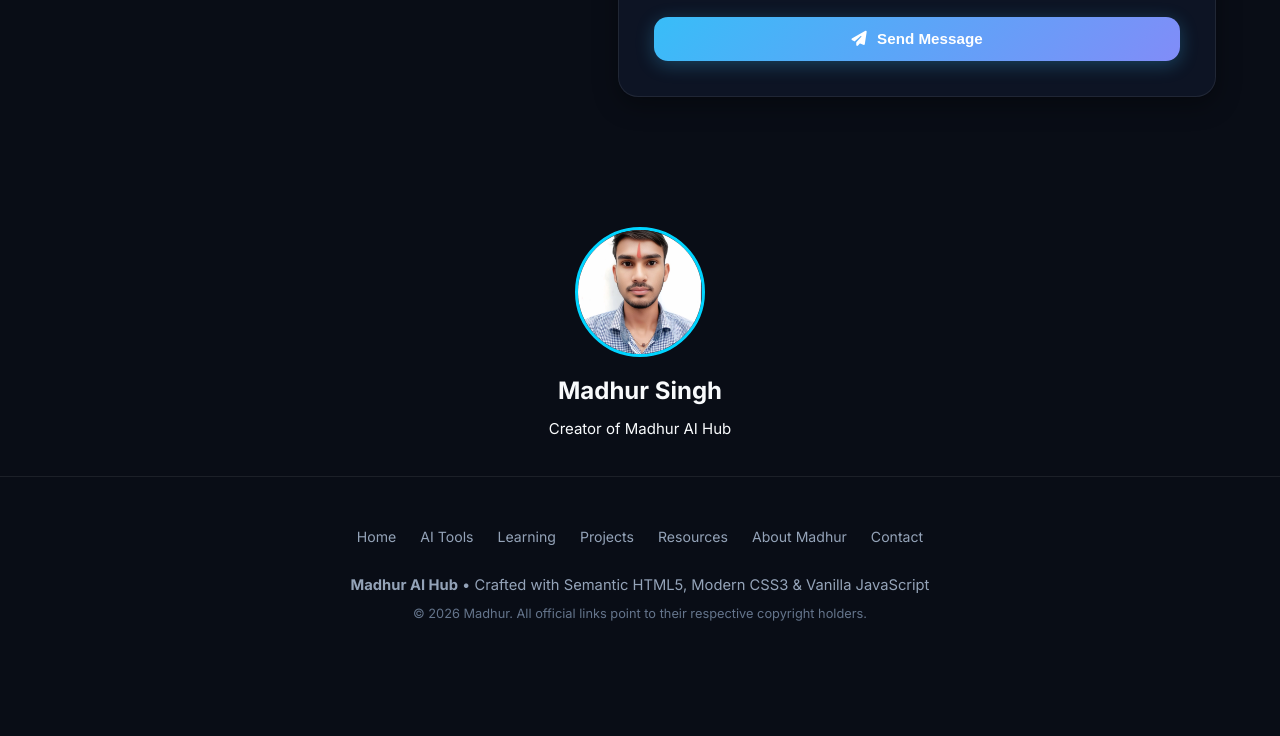
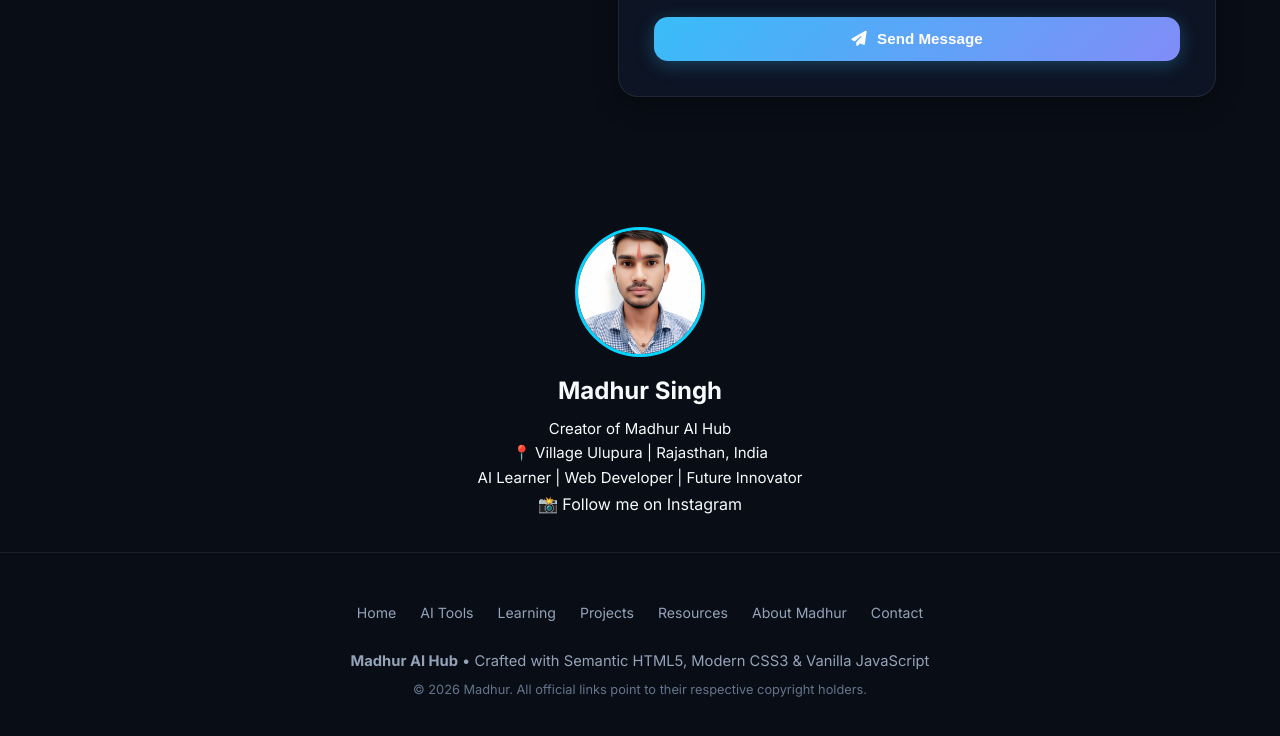
Before and after one commit to madhursingh259-ctrl/madhur-ai-hub, a plain HTML site: page index.html in a window 1280 px wide. Shown: the part 8162-8898 px from the top of the page. Before the commit the page ends 8834 px from the top, so only its background shows below. Drawn offline with Linux system fonts and the light colour scheme.

Commit message:
Enhance owner profile with additional information
Added location, skills, and Instagram link for owner profile.

```diff
--- a/index.html
+++ b/index.html
@@ -846,8 +846,26 @@
   <div class="owner-photo-frame">
     <img src="Madhur%20AI%20Hub%20image%20of%20owner.jpeg" alt="Madhur Singh">
   </div>
+
   <h2>Madhur Singh</h2>
   <p>Creator of Madhur AI Hub</p>
+
+  <p class="owner-location">
+    📍 Village Ulupura | Rajasthan, India
+  </p>
+
+  <p class="owner-skills">
+    AI Learner | Web Developer | Future Innovator
+  </p>
+
+  <a
+    href="https://www.instagram.com/mr_m.k_banna_05/?hl=en"
+    target="_blank"
+    rel="noopener noreferrer"
+    class="owner-instagram"
+  >
+    📸 Follow me on Instagram
+  </a>
 </section>
   <!-- =======================================================================
        FOOTER
```
Lines whose indentation alone changed are shown as unchanged.
